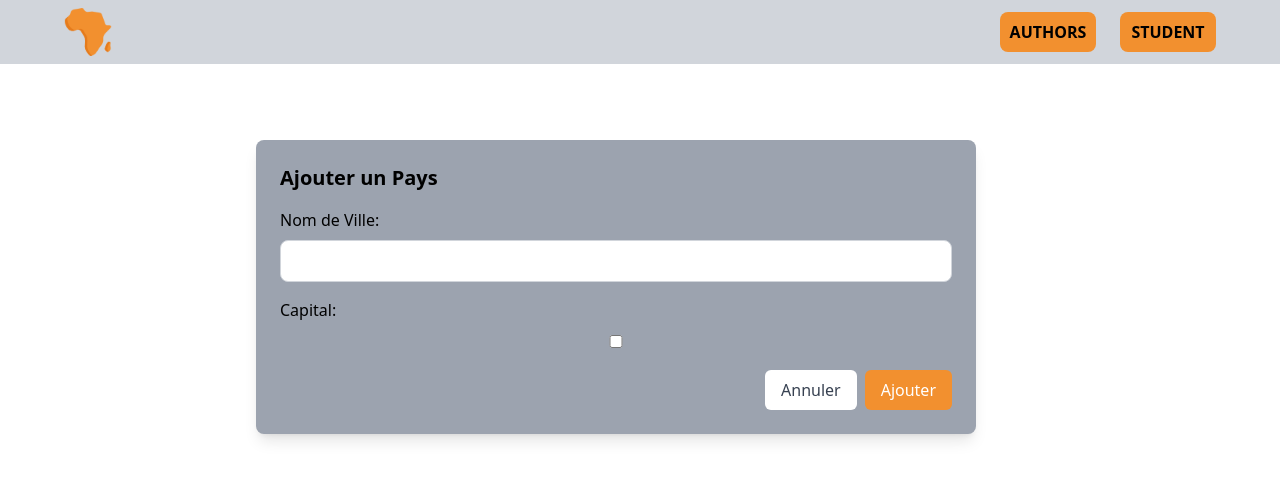
After one commit to Jad-Bel/Africa-G-o-Junior, a PHP site: page /views/createCity.php in a window 1280 px wide. The commit adds this page. Shown: the top 480 px of the page. Run offline with PHP 8.4, Linux system fonts and the light colour scheme; the template is opened without the code that fills it, so the values that code supplies are empty; some libraries are stand-ins or nearby versions.

Commit message:
i made the form to add a new city with two inputs one for city name and one to check if it capital or not and later i'll add a selector for the countries

```diff
--- a/adminPage.php
+++ b/adminPage.php
@@ -153,7 +153,11 @@
                             <th class="border border-gray-300 px-4 py-2 text-left">Capital</th>
                             <th class="border border-gray-300 px-4 py-2 text-left flex items-center justify-between">id du pays
                                 <div class="addCityBtn rounded-xl font-bold text-lg flex items-center justify-center bg-[#f2902f] text-black w-12 p-1">
-                                    <button><svg xmlns="http://www.w3.org/2000/svg" height="24px" viewBox="0 -960 960 960" width="24px" fill="#000000"><path d="M440-440H200v-80h240v-240h80v240h240v80H520v240h-80v-240Z"/></svg></button>
+                                    <a href="/views/createCity.php">
+                                        <button>
+                                            <svg xmlns="http://www.w3.org/2000/svg" height="24px" viewBox="0 -960 960 960" width="24px" fill="#000000"><path d="M440-440H200v-80h240v-240h80v240h240v80H520v240h-80v-240Z"/></svg>
+                                        </button>
+                                    </a>
                                 </div>
                             </th>
                         </tr>
--- /dev/null
+++ b/views/createCity.php
@@ -0,0 +1,86 @@
+
+
+
+<!DOCTYPE html>
+<html lang="en">
+<head>
+    <meta charset="UTF-8">
+    <meta name="viewport" content="width=device-width, initial-scale=1.0">
+    <title>Document</title>
+    <script src="https://cdn.tailwindcss.com"></script>
+</head>
+<body>
+        <header class="bg-gray-300 h-16 flex justify-center items-center">
+            <nav class="h-12 w-[90%] flex justify-between items-center">
+                <div class="hover:scale-105 hover:transition-all duration-300 ease-in-out">
+                    <a href="../index.html">
+                        <img src="../assets/africa.png" alt="" class="h-12">
+                    </a>
+                </div>
+
+                <div class="flex items-center gap-20">
+                    <div class="flex w-fit gap-6 justify-between">
+                        <ul class="flex gap-6 justify-between">
+                            <li class="btn bg-[#f2902f] w-24 p-2 rounded-lg flex items-center justify-center font-semibold hover:bg-[#c66505] hover:transition-all duration-300 ease-in-out">
+                                <a href="../adminPage.php">AUTHORS</a>
+                            </li>
+                            <li class="btn bg-[#f2902f] w-24 p-2 rounded-lg flex items-center justify-center font-semibold hover:bg-[#c66505] hover:transition-all duration-300 ease-in-out">
+                                <a href="">STUDENT</a>
+                            </li>
+                        </ul>
+                    </div>
+                </div>
+            </nav>
+        </header>
+
+
+    <div id="cityModal" class="fixed absolute top-[17.5%] left-[20%]">
+        <div class="bg-gray-400 rounded-lg shadow-lg w-[45rem] p-6">
+            <h2 class="text-xl font-bold mb-4">Ajouter un Pays</h2>
+            <form method="post">
+                <?php
+                if (!empty($errorMessage)) {
+                    echo "
+                    <div class=\"flex justify-center\">
+                        <div class=\"bg-red-500 w-96 flex items-center justify-center border-2 border-red-300 rounded-lg p-1\">
+                            <strong>$errorMessage</strong>
+                        </div>
+                    </div>
+                    ";
+                }
+                ?>
+
+
+                <div class="mb-4">
+                    <label for="nom" class="block text-black font-medium mb-2">Nom de Ville:</label>
+                    <input type="text" id="nom" name="nom" class="w-full border border-gray-300 px-4 py-2 rounded-lg" value="<?php echo "$name" ?>">
+                </div>
+
+                <div class="mb-4">
+                    <label for="Capital" class="block text-black font-medium mb-2">Capital:</label>
+                    <input type="checkbox" id="capital" name="Capital" class="w-full border border-gray-300 px-4 py-2 rounded-lg" value="1">
+                </div>
+
+
+
+                <?php
+                if (!empty($succesMessage)) {
+                    echo "
+                    <div class=\"flex justify-center\">
+                        <div class=\"bg-green-500 w-64 mb-4 flex items-center justify-center border-2 border-green-300 rounded-lg p-1\">
+                            <strong>$succesMessage</strong>
+                        </div>
+                    </div>
+                    ";
+                }
+                ?>
+
+                <div class="flex justify-end space-x-2">
+                    <button type="button" id="closeModal" class="bg-white text-gray-700 px-4 py-2 rounded-md hover:bg-[#f2902f] hover:text-black hover:transition-all hover:duration-300 hover:ease-in-out">Annuler</button>
+                    <button type="submit" class="bg-[#f2902f] text-white px-4 py-2 rounded-md hover:bg-white hover:text-[#f2902f] hover:transition-all hover:duration-300 hover:ease-in-out">Ajouter</button>
+                </div>
+            </form>
+        </div>
+    </div>
+</body>
+</html>
```
Also changed, not shown: views/createCountry.php (+6 -6 lines).
